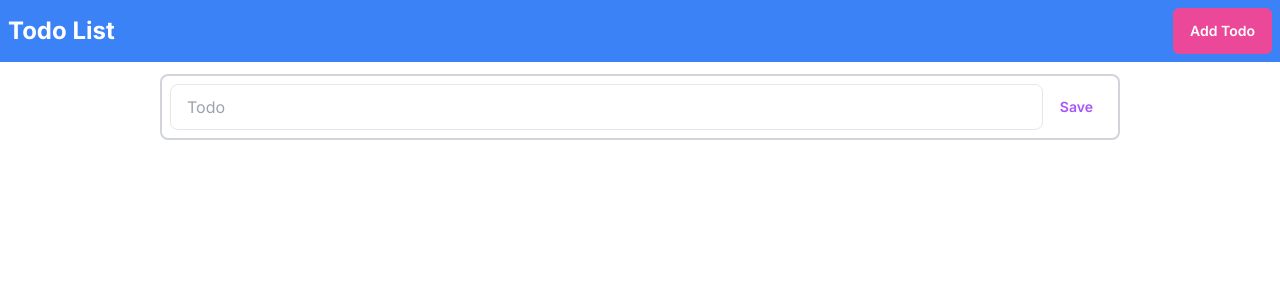
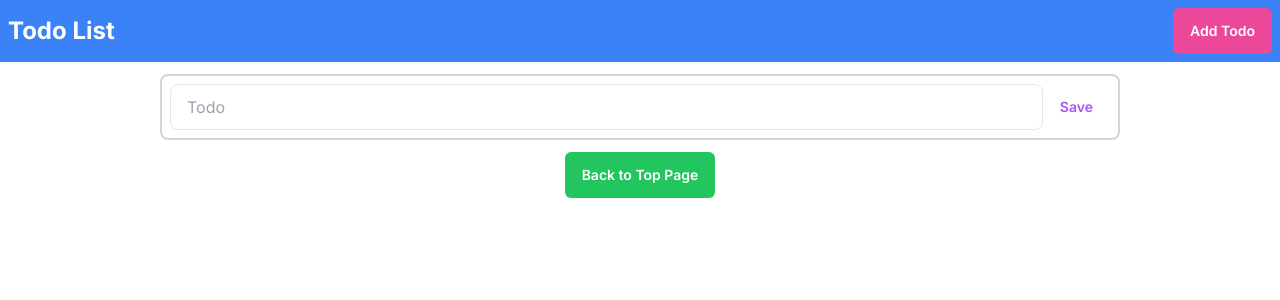
Before and after one commit to Mi462/kadai-third, a Next.js app: page /edit/1 in a window 1280 px wide. Shown: the top 300 px of the page. Built offline with nearby package versions, Linux system fonts and the light colour scheme; no server answers; the database is empty.

Commit message:
test env

```diff
--- a/src/app/add/page.tsx
+++ b/src/app/add/page.tsx
@@ -6,16 +6,13 @@ import { setDoc, doc } from "firebase/firestore";
 import db from "../../lib/firebase/firebase"
 import { useRouter } from "next/navigation";
 import Header from "../pageComponents/header";
+import Link from "next/link";
+import { Todo } from "../type/type"
 
 export default function AddTodo() {
 
     const router = useRouter();
 
-    type Todo = {
-      id: string;
-      text: string;
-      status: string;
-    }
 
     //inputタグに入力して追加する内容
     const [addTodo, setAddTodo] = useState<Todo>({
@@ -64,6 +61,14 @@ export default function AddTodo() {
             >
               Add
           </button>
+          <></>
+      </div>
+      <div className="flex justify-center">
+        <Link href="/">
+          <button type="button" className="py-3 px-4 inline-flex justify-center items-center gap-2 rounded-md border border-transparent font-semibold bg-green-500 text-white hover:bg-green-600 focus:outline-none focus:ring-2 focus:ring-green-500 focus:ring-offset-2 transition-all text-sm dark:focus:ring-offset-gray-800">
+            Back to Top Page
+          </button>
+          </Link>
       </div>
       {/* 追加サイト */}
     </div>
--- a/src/app/edit/[id]/page.tsx
+++ b/src/app/edit/[id]/page.tsx
@@ -5,17 +5,13 @@ import { doc, getDoc, setDoc } from "firebase/firestore";
 import { useEffect, useState } from "react";
 import { useRouter } from "next/navigation";
 import Header from "@/app/pageComponents/header";
+import Link from "next/link";
+import { Todo } from "../../type/type"
 
 export default function Edit({ params }: { params: { id: string } }){
 
   //Saveボタン押下時にTop画面に遷移するためのもの
   const router = useRouter();
-
-  type Todo = {
-    id: string;
-    text: string;
-    status: string;
-  }
 
   const [editTodo, setEditTodo] = useState<Todo>({
     id: params.id,
@@ -39,11 +35,7 @@ export default function Edit({ params }: { params: { id: string } }){
 
   const clickEdit = (id: string, text: string, status: string) => {
     // データベースのデータを更新して編集
-    setDoc(doc(db, "data", id), {
-      id: id,
-      text: text,
-      status: status
-    });
+    setDoc(doc(db, "data", id), { id, text, status });
     router.push("/")
   }
 
@@ -88,6 +80,17 @@ export default function Edit({ params }: { params: { id: string } }){
         </div>
         {/* 囲い  */}
 
+        {/* Backボタン */}
+
+        <div className="flex justify-center">
+          <Link href="/">
+            <button type="button" className="py-3 px-4 inline-flex justify-center items-center gap-2 rounded-md border border-transparent font-semibold bg-green-500 text-white hover:bg-green-600 focus:outline-none focus:ring-2 focus:ring-green-500 focus:ring-offset-2 transition-all text-sm dark:focus:ring-offset-gray-800">
+              Back to Top Page
+            </button>
+          </Link>
+        </div>
+        {/* Backボタン */}
+
       </div>
       {/* 編集サイト */}
 
--- a/src/app/page.tsx
+++ b/src/app/page.tsx
@@ -6,12 +6,7 @@ import { useEffect, useState } from "react";
 import { useRouter } from "next/navigation";
 import Header from "./pageComponents/header";
 import Todos from "./pageComponents/todos";
-
-type Todo = {
-  id: string;
-  text: string;
-  status: string;
-}
+import { Todo } from "./type/type"
 
 export default function Home() {
 
@@ -44,9 +39,7 @@ export default function Home() {
   }, [])
 
   //１つ１つのStatusの内容を
-  const onChangeTodoStatus = (e: React.ChangeEvent<HTMLSelectElement>) => {
-    setSelectStatus(e.target.value)
-  }
+  const onChangeTodoStatus = (e: React.ChangeEvent<HTMLSelectElement>) => { setSelectStatus(e.target.value) }
 
   //一つ一つのStatusの内容を変更できる
   const onChangeSubTodoStatus = (id: string, text: string, e: React.ChangeEvent<HTMLSelectElement>) => {
@@ -57,6 +50,7 @@ export default function Home() {
       status: e.target.value,
     });
     const stateChangeTodo = todos.map((todo) => {
+      //todo.id === id ? id:todo.id, text:todo.text, status: e.target.value : return todo
       if(todo.id === id){
         return { id:todo.id, text:todo.text, status: e.target.value}
       } else {
@@ -67,10 +61,8 @@ export default function Home() {
   }
 
   //編集ボタン押下時の動き
-  const clickEdit = (id: string) => {
-    // Editボタン押下時に動的なパスを指定する
-    router.push(`/edit/${id}`)
-  }
+  // Editボタン押下時に動的なパスを指定する
+  const clickEdit = (id: string) => { router.push(`/edit/${id}`) }
 
   return (
     <div className="flex flex-col h-screen">
--- a/src/app/pageComponents/todos.tsx
+++ b/src/app/pageComponents/todos.tsx
@@ -1,9 +1,4 @@
-
-type Todo = {
-  id: string;
-  text: string;
-  status: string;
-}
+import { Todo } from "../type/type"
 
 type Props = {
   selectStatus: string
@@ -28,6 +23,7 @@ export default function Todos({ selectStatus, onChangeTodoStatus, todos, onChang
             value={selectStatus}
             onChange={(e) => onChangeTodoStatus(e)}
             >
+              <option value="waiting">All</option>
               <option value="waiting">Waiting</option>
               <option value="doing">Doing</option>
               <option value="done">Done</option>
@@ -41,6 +37,7 @@ export default function Todos({ selectStatus, onChangeTodoStatus, todos, onChang
             // Statusの絞り込み（上）の内容（"Waiting", "Doing", "Done"）によって、表示されるtodosが変わる
             if ( selectStatus === "doing" && todo.status !== "doing") return
             if ( selectStatus === "done" && todo.status !== "done") return
+            if ( selectStatus === "waiting" && todo.status !== "waiting") return
 
             return (
             // リストの内容
@@ -56,6 +53,7 @@ export default function Todos({ selectStatus, onChangeTodoStatus, todos, onChang
                 value={todo.status}
                 onChange={(e) => onChangeSubTodoStatus(todo.id, todo.text, e)}
                 >
+                <option value="waiting">All</option>
                 <option value="waiting">Waiting</option>
                 <option value="doing">Doing</option>
                 <option value="done">Done</option>
--- /dev/null
+++ b/src/app/type/type.tsx
@@ -0,0 +1,5 @@
+export type Todo = {
+  id: string;
+  text: string;
+  status: string;
+}
```
Also changed, not shown: 2 other files (tests, documents, lock files or other folders).
